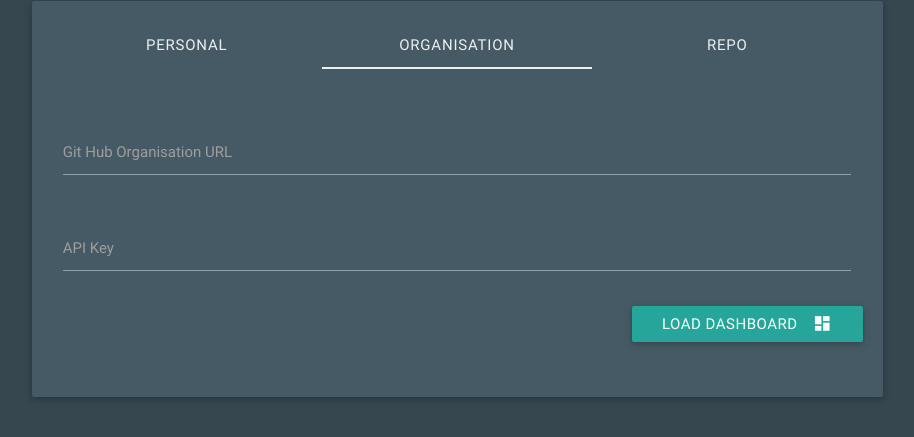
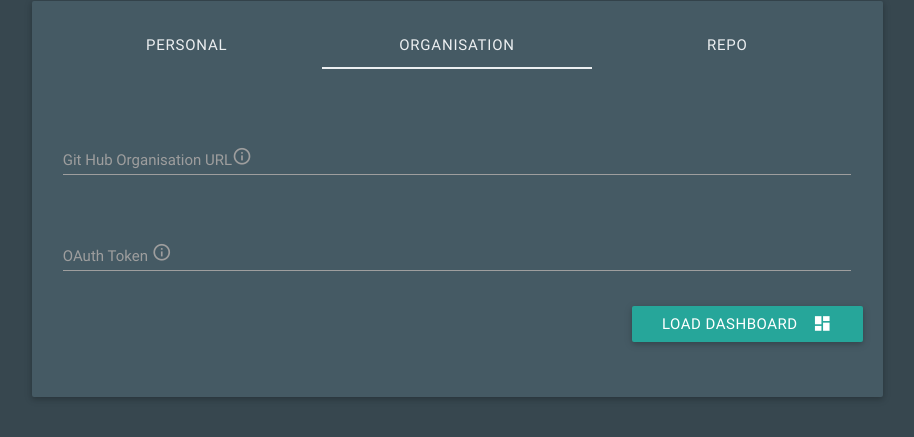
Before and after one commit to nathanbuckley-zz/dashyourgit, a website: page public/html/index.html in a window 1280 px wide. Both pictures are taken after a click on the link "ORGANISATION". Shown: the part 207-644 px from the top of the page, without its empty margins (183-1097 px from the left). Drawn offline with nearby package versions, Linux system fonts and the light colour scheme.

Commit message:
added tooltips to all forms

```diff
--- a/public/html/index.html
+++ b/public/html/index.html
@@ -48,13 +48,13 @@
       <div class="row">
         <div class="input-field col s12 top">
           <input id="orgUrl" type="text" class="validate">
-          <label for="orgUrl">Git Hub Organisation URL</label>
+          <label for="orgUrl">Git Hub Organisation URL<i class="mdi-action-info-outline info tooltipped" data-position="right" data-delay="50" data-tooltip="Enter Full Organisation URL eg: "></i></label>
         </div>
       </div>
       <div class="row">
         <div class="input-field col s12">
           <input id="apikey" type="text" class="validate">
-          <label for="apikey">API Key</label>
+          <label for="apikey">OAuth Token <i class="mdi-action-info-outline info tooltipped" data-position="right" data-delay="50" data-tooltip="Learn how to generate token at: https://developer.github.com/v3/oauth/"></i></label>
         </div>
       </div>
       <div class="row submitbt">
@@ -69,13 +69,13 @@
       <div class="row">
         <div class="input-field col s12 top">
           <input id="repourl" type="text" class="validate">
-          <label for="repoURL">Git Hub Repo URL</label>
+          <label for="repoURL">Git Hub Repo URL<i class="mdi-action-info-outline info tooltipped" data-position="right" data-delay="50" data-tooltip="Enter Full Repo URL eg: "></i></label>
         </div>
       </div>
       <div class="row">
         <div class="input-field col s12">
           <input id="apikey" type="text" class="validate">
-          <label for="apikey">API Key</label>
+          <label for="apikey">OAuth Token <i class="mdi-action-info-outline info tooltipped" data-position="right" data-delay="50" data-tooltip="Learn how to generate token at: https://developer.github.com/v3/oauth/"></i></label>
         </div>
       </div>
       <div class="row submitbt">
```
